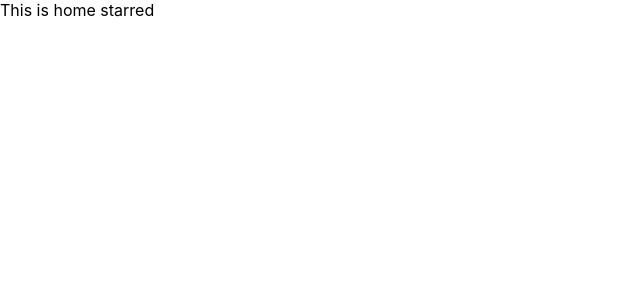
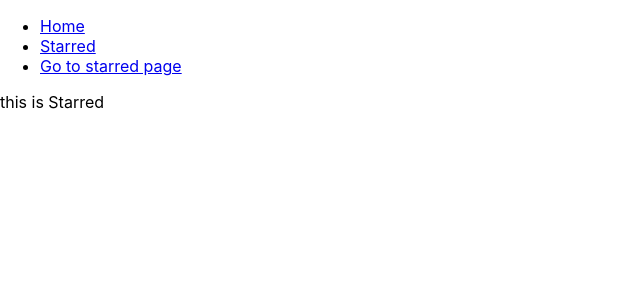
Before and after one commit to shivang125/boxoffice, a React (Create React App) app: page /starred in a window 1280 px wide. Shown: the top 300 px of the page, without its empty margins (0-640 px from the left). Built offline with nearby package versions, Linux system fonts and the light colour scheme.

Commit message:
added nav bar and created page component

```diff
--- a/src/App.js
+++ b/src/App.js
@@ -1,18 +1,32 @@
 import React from "react"
+import Navs from './components/Navs'
 import {Switch,Route} from 'react-router-dom'
+import Home from "./pages/Home"
+import Starred from "./pages/Starred"
+
 function App() {
   return (
+  <div>
+
+    <Navs/>
     <Switch>
      <Route exact={true} path="/">
-    This is home page
+    <Home/>
 
     </Route>
 
     <Route exact={true} path="/starred">
-    This is home starred
+    <Starred/>
 
     </Route>
+
+    <Route>
+      <div>
+        not found
+        </div>
+    </Route>
       </Switch>
+  </div>
   );
 }
 
--- /dev/null
+++ b/src/components/Navs.js
@@ -0,0 +1,21 @@
+import React from 'react'
+import {Link} from 'react-router-dom'
+
+const LINKS =[
+  {to:'/',text:'Home'},
+  {to:'/starred',text:'Starred'}
+]
+
+
+const Navs = () => {
+  return (
+    <div>
+      <ul>
+        {LINKS.map(item=><li key={item.to}><Link to={item.to}>{item.text}</Link></li>)}
+      <li><Link to="/starred">Go to starred page</Link></li>
+      </ul>
+    </div>
+  )
+}
+
+export default Navs
--- /dev/null
+++ b/src/pages/Home.js
@@ -0,0 +1,11 @@
+import React from 'react'
+
+const Home = () => {
+  return (
+    <div>
+      this is home
+    </div>
+  )
+}
+
+export default Home
--- /dev/null
+++ b/src/pages/Starred.js
@@ -0,0 +1,11 @@
+import React from 'react'
+
+const Starred = () => {
+  return (
+    <div>
+      this is Starred
+    </div>
+  )
+}
+
+export default Starred
```
